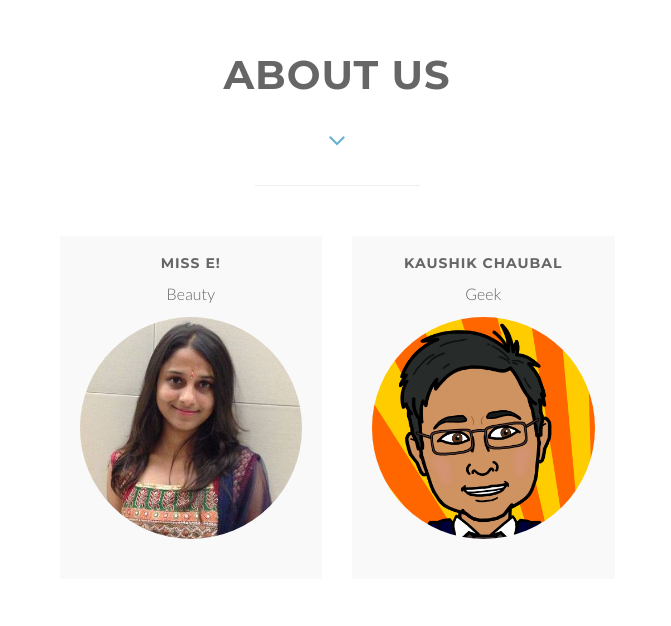
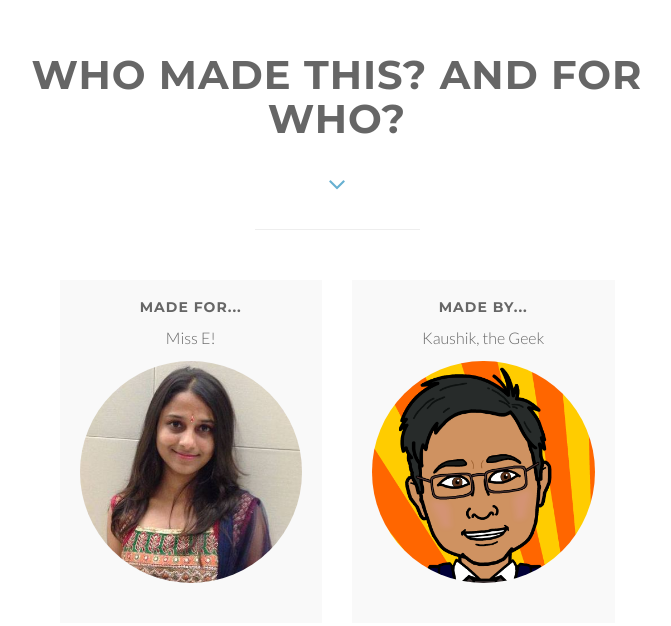
Before and after one commit to kaushikchaubal/let-us-hack, a website: page index.html in a window 1280 px wide. Shown: the part 2457-3083 px from the top of the page, without its empty margins (303-974 px from the left). Drawn offline with Linux system fonts and the light colour scheme.

Commit message:
Updating text

```diff
--- a/index.html
+++ b/index.html
@@ -252,7 +252,7 @@
                     <div class="col-lg-8 col-lg-offset-2">
                         <div class="wow bounceInDown" data-wow-delay="0.4s">
                             <div class="section-heading">
-                                <h2>About us</h2>
+                                <h2>Who made this? and for who?</h2>
                                 <div class="page-scroll">
                                     <a href="#contact">
                                         <i class="fa fa-2x fa-angle-down"></i>
@@ -280,8 +280,8 @@
                     <div class="wow bounceInUp" data-wow-delay="0.5s">
                         <div class="team boxed-grey">
                             <div class="inner">
-                                <h5>Miss E!</h5>
-                                <p class="subtitle">Beauty</p>
+                                <h5>Made for...</h5>
+                                <p class="subtitle">Miss E!</p>
                                 <div class="avatar"><img src="img/team/2.jpg" alt="" class="img-responsive img-circle" />
                                 </div>
 
@@ -293,8 +293,8 @@
                     <div class="wow bounceInUp" data-wow-delay="0.8s">
                         <div class="team boxed-grey">
                             <div class="inner">
-                                <h5>Kaushik Chaubal</h5>
-                                <p class="subtitle">Geek</p>
+                                <h5>Made by...</h5>
+                                <p class="subtitle">Kaushik, the Geek</p>
                                 <div class="avatar"><img src="img/team/1.png" alt="" class="img-responsive img-circle" />
                                 </div>
 
```
